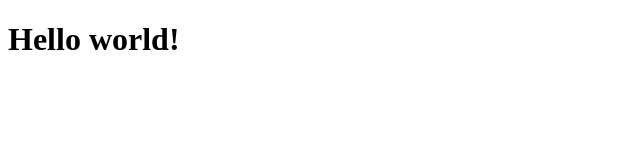
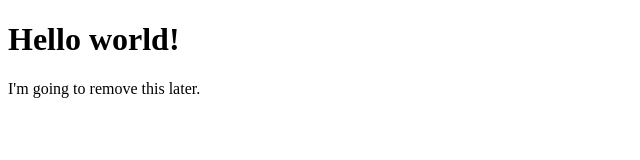
Before and after one commit to deramsey/git-practice, a plain HTML site: page index.html in a window 1280 px wide. Shown: the whole page, without its empty margins (0-640 px from the left). Drawn offline with Linux system fonts and the light colour scheme.

Commit message:
Added paragraph

```diff
--- a/index.html
+++ b/index.html
@@ -6,7 +6,7 @@
 </head>
 <body>
 <h1>Hello world!</h1>
-
+<p>I'm going to remove this later.</p>
 
 
 </body>
```
